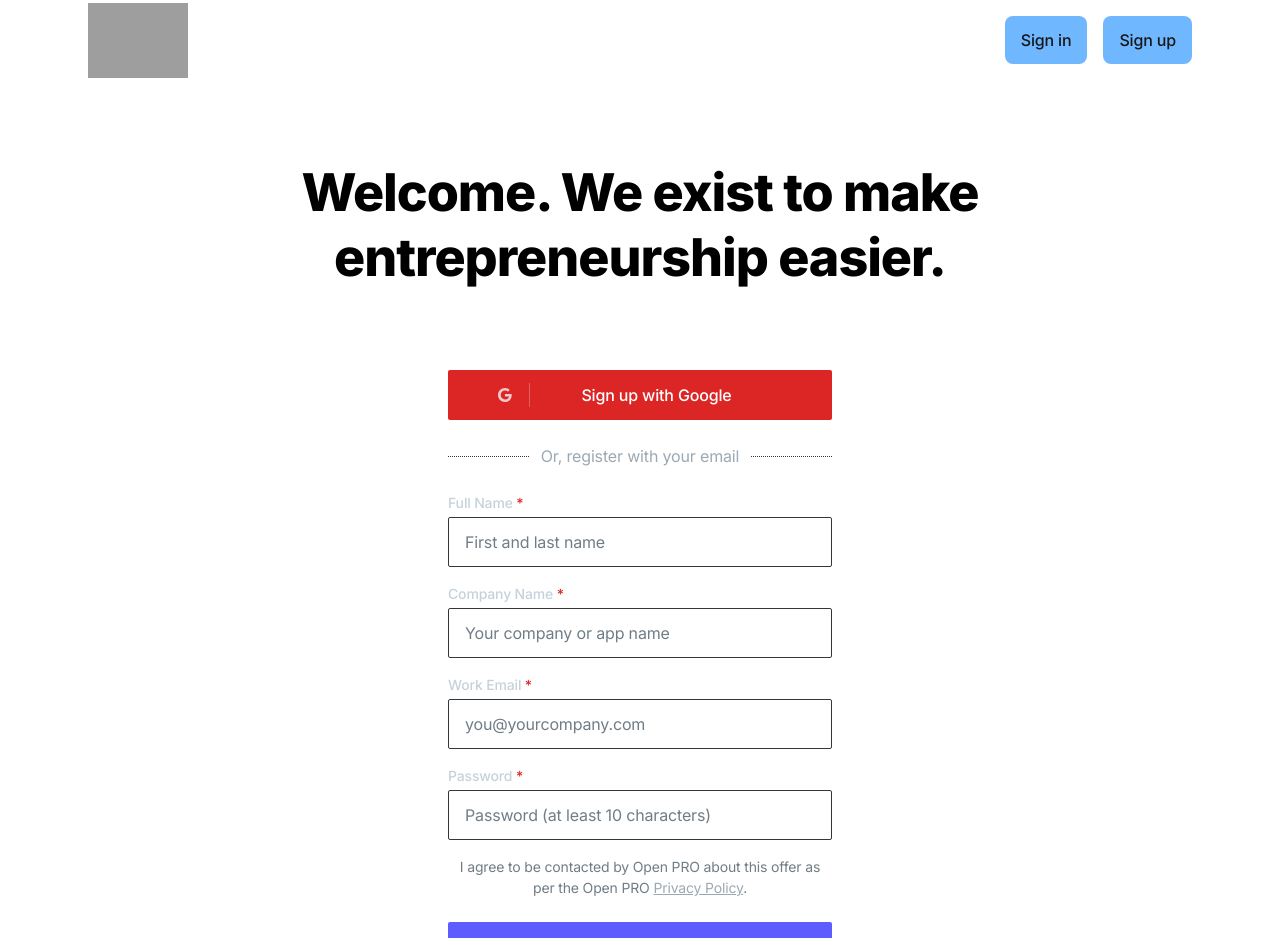
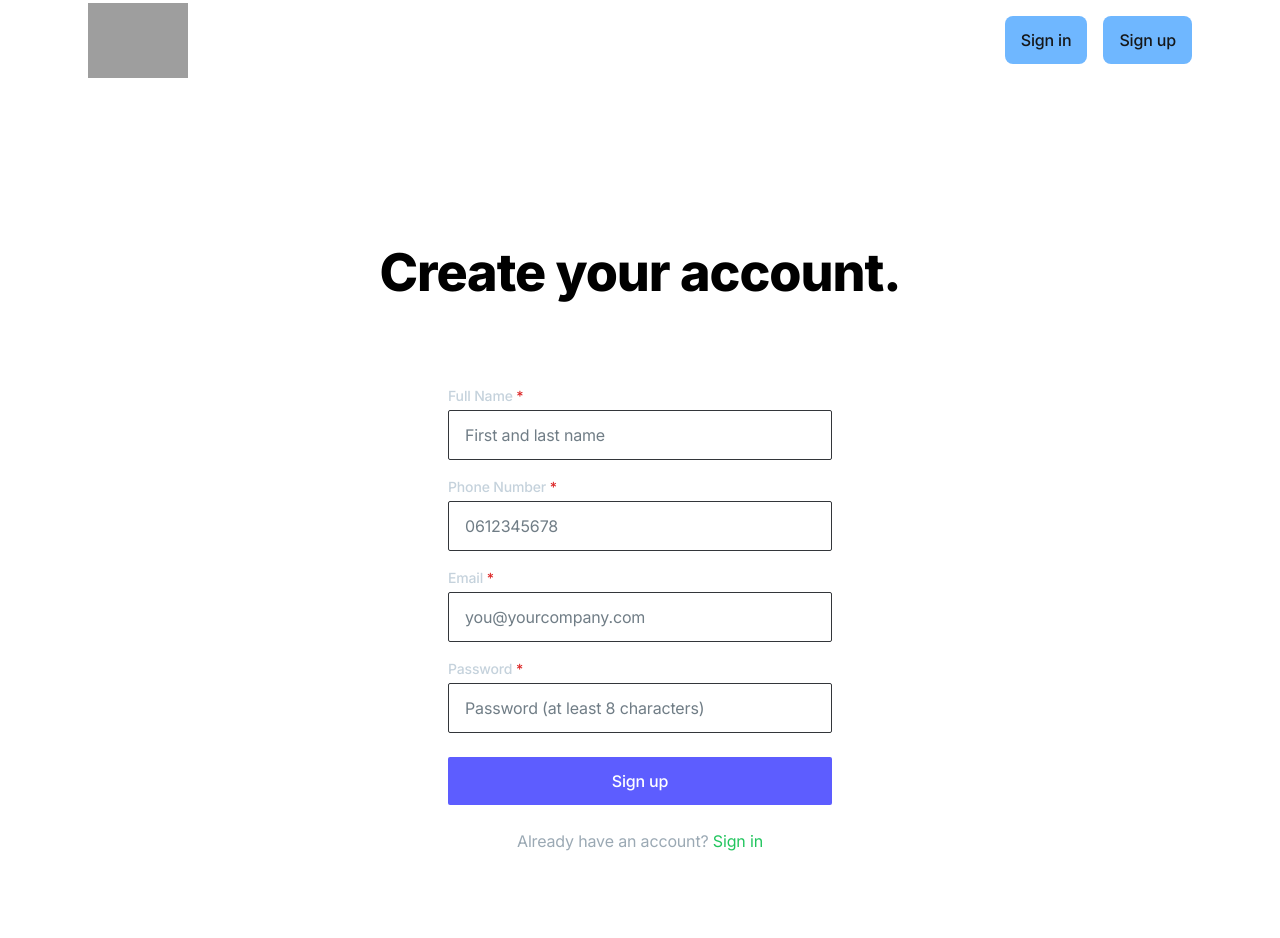
Before and after one commit to youssefggmg/MAS-My-Appointment-Schedule, a Next.js app in the folder frontend/: page /signup in a window 1280 px wide. Shown: the top 938 px of the page. Built offline with nearby package versions, Linux system fonts and the light colour scheme; grey boxes are pictures that could not be loaded.

Commit message:
"Updated frontend code: refactored SignUp page, added Header component, removed hello route, updated CSS, and installed react-hook-form"

```diff
--- a/frontend/app/(auth)/signup/page.tsx
+++ b/frontend/app/(auth)/signup/page.tsx
@@ -1,82 +1,138 @@
-export const metadata = {
-  title: 'Sign Up - Open PRO',
-  description: 'Page description',
-}
+'use client'
+import {SubmitHandler, useForm } from 'react-hook-form';
+import Header from '@/components/ui/header';
+import Link from 'next/link';
 
-import Link from 'next/link'
 
 export default function SignUp() {
+  interface SignUpFormData {
+    fullName: string;
+    phoneNumber: string;
+    email: string;
+    password: string;
+  }
+  const { register, handleSubmit, formState: { errors } } = useForm<SignUpFormData>();
+
+  const onSubmit:SubmitHandler<SignUpFormData> = (data:SignUpFormData) => {
+    console.log(data);
+    // handle sign up logic here
+  };
+
   return (
+    <>
+      <Header />
       <section className="relative">
         <div className="max-w-6xl mx-auto px-4 sm:px-6">
           <div className="pt-32 pb-12 md:pt-40 md:pb-20">
-
             {/* Page header */}
             <div className="max-w-3xl mx-auto text-center pb-12 md:pb-20">
-            <h1 className="h1">Welcome. We exist to make entrepreneurship easier.</h1>
+              <h1 className="h1">Create your account.</h1>
             </div>
 
             {/* Form */}
             <div className="max-w-sm mx-auto">
-            <form>
-              <div className="flex flex-wrap -mx-3">
+              <form onSubmit={handleSubmit(onSubmit)}>
+                <div className="flex flex-wrap -mx-3 mb-4">
                   <div className="w-full px-3">
-                  <button className="btn px-0 text-white bg-red-600 hover:bg-red-700 w-full relative flex items-center">
-                    <svg className="w-4 h-4 fill-current text-white opacity-75 shrink-0 mx-4" viewBox="0 0 16 16" xmlns="http://www.w3.org/2000/svg">
-                      <path d="M7.9 7v2.4H12c-.2 1-1.2 3-4 3-2.4 0-4.3-2-4.3-4.4 0-2.4 2-4.4 4.3-4.4 1.4 0 2.3.6 2.8 1.1l1.9-1.8C11.5 1.7 9.9 1 8 1 4.1 1 1 4.1 1 8s3.1 7 7 7c4 0 6.7-2.8 6.7-6.8 0-.5 0-.8-.1-1.2H7.9z" />
-                    </svg>
-                    <span className="h-6 flex items-center border-r border-white border-opacity-25 mr-4" aria-hidden="true"></span>
-                    <span className="flex-auto pl-16 pr-8 -ml-16">Sign up with Google</span>
+                    <label className="block text-gray-300 text-sm font-medium mb-1" htmlFor="full-name">
+                      Full Name <span className="text-red-600">*</span>
+                    </label>
+                    <input
+                      id="full-name"
+                      type="text"
+                      className="form-input w-full text-gray-300"
+                      placeholder="First and last name"
+                      {...register('fullName', { required: 'Full name is required' })}
+                    />
+                    {errors.fullName && <p className="text-red-600">{errors.fullName.message}</p>}
+                  </div>
+                </div>
+
+                <div className="flex flex-wrap -mx-3 mb-4">
+                  <div className="w-full px-3">
+                    <label className="block text-gray-300 text-sm font-medium mb-1" htmlFor="phone-number">
+                      Phone Number <span className="text-red-600">*</span>
+                    </label>
+                    <input
+                      id="phone-number"
+                      type="text"
+                      className="form-input w-full text-gray-300"
+                      placeholder="0612345678"
+                      {...register('phoneNumber', {
+                        required: 'Phone number is required',
+                        pattern: {
+                          value: /^[0-9]{10}$/,
+                          message: 'Phone number must be 10 digits',
+                        },
+                      })}
+                    />
+                    {errors.phoneNumber && <p className="text-red-600">{errors.phoneNumber.message}</p>}
+                  </div>
+                </div>
+
+                <div className="flex flex-wrap -mx-3 mb-4">
+                  <div className="w-full px-3">
+                    <label className="block text-gray-300 text-sm font-medium mb-1" htmlFor="email">
+                      Email <span className="text-red-600">*</span>
+                    </label>
+                    <input
+                      id="email"
+                      type="email"
+                      className="form-input w-full text-gray-300"
+                      placeholder="you@yourcompany.com"
+                      {...register('email', {
+                        required: 'Email is required',
+                        pattern: {
+                          value: /^[a-zA-Z0-9._%+-]+@[a-zA-Z0-9.-]+\.[a-zA-Z]{2,4}$/,
+                          message: 'Enter a valid email address',
+                        },
+                      })}
+                    />
+                    {errors.email && <p className="text-red-600">{errors.email.message}</p>}
+                  </div>
+                </div>
+
+                <div className="flex flex-wrap -mx-3 mb-4">
+                  <div className="w-full px-3">
+                    <label className="block text-gray-300 text-sm font-medium mb-1" htmlFor="password">
+                      Password <span className="text-red-600">*</span>
+                    </label>
+                    <input
+                      id="password"
+                      type="password"
+                      className="form-input w-full text-gray-300"
+                      placeholder="Password (at least 8 characters)"
+                      {...register('password', {
+                        required: 'Password is required sss',
+                        minLength: {
+                          value: 8,
+                          message: 'Password must be at least 8 characters long',
+                        },
+                      })}
+                    />
+                    {errors.password && <p className="text-red-600">{errors.password.message}</p>}
+                  </div>
+                </div>
+
+                <div className="flex flex-wrap -mx-3 mt-6">
+                  <div className="w-full px-3">
+                    <button className="btn text-white bg-purple-600 hover:bg-purple-700 w-full" type="submit">
+                      Sign up
                     </button>
                   </div>
                 </div>
               </form>
-            <div className="flex items-center my-6">
-              <div className="border-t border-gray-700 border-dotted grow mr-3" aria-hidden="true"></div>
-              <div className="text-gray-400">Or, register with your email</div>
-              <div className="border-t border-gray-700 border-dotted grow ml-3" aria-hidden="true"></div>
-            </div>
-            <form>
-              <div className="flex flex-wrap -mx-3 mb-4">
-                <div className="w-full px-3">
-                  <label className="block text-gray-300 text-sm font-medium mb-1" htmlFor="full-name">Full Name <span className="text-red-600">*</span></label>
-                  <input id="full-name" type="text" className="form-input w-full text-gray-300" placeholder="First and last name" required />
+
+              <div className="text-gray-400 text-center mt-6">
+                Already have an account?{' '}
+                <Link href="/signin" className="text-green-500 hover:text-gray-200 transition duration-150 ease-in-out">
+                  Sign in
+                </Link>
               </div>
             </div>
-              <div className="flex flex-wrap -mx-3 mb-4">
-                <div className="w-full px-3">
-                  <label className="block text-gray-300 text-sm font-medium mb-1" htmlFor="company-name">Company Name <span className="text-red-600">*</span></label>
-                  <input id="company-name" type="text" className="form-input w-full text-gray-300" placeholder="Your company or app name" required />
-                </div>
-              </div>
-              <div className="flex flex-wrap -mx-3 mb-4">
-                <div className="w-full px-3">
-                  <label className="block text-gray-300 text-sm font-medium mb-1" htmlFor="email">Work Email <span className="text-red-600">*</span></label>
-                  <input id="email" type="email" className="form-input w-full text-gray-300" placeholder="you@yourcompany.com" required />
-                </div>
-              </div>
-              <div className="flex flex-wrap -mx-3 mb-4">
-                <div className="w-full px-3">
-                  <label className="block text-gray-300 text-sm font-medium mb-1" htmlFor="password">Password <span className="text-red-600">*</span></label>
-                  <input id="password" type="password" className="form-input w-full text-gray-300" placeholder="Password (at least 10 characters)" required />
-                </div>
-              </div>
-              <div className="text-sm text-gray-500 text-center">
-                I agree to be contacted by Open PRO about this offer as per the Open PRO <Link href="#" className="underline text-gray-400 hover:text-gray-200 hover:no-underline transition duration-150 ease-in-out">Privacy Policy</Link>.
-              </div>
-              <div className="flex flex-wrap -mx-3 mt-6">
-                <div className="w-full px-3">
-                  <button className="btn text-white bg-purple-600 hover:bg-purple-700 w-full">Sign up</button>
-                </div>
-              </div>
-            </form>
-            <div className="text-gray-400 text-center mt-6">
-              Already using Open PRO? <Link href="/signin" className="text-purple-600 hover:text-gray-200 transition duration-150 ease-in-out">Sign in</Link>
-            </div>
-          </div>
-
           </div>
         </div>
       </section>
-  )
+    </>
+  );
 }
--- a/frontend/app/(default)/page.tsx
+++ b/frontend/app/(default)/page.tsx
@@ -2,6 +2,7 @@ import Hero from '@/components/hero';
 import Features from '@/components/features';
 import Testimonials from '@/components/testimonials';
 import Statistics from '@/components/statustics';
+import Header from '@/components/ui/header';
 export const metadata = {
   title: 'Home - Open PRO',
   description: 'Page description',
@@ -11,9 +12,10 @@ export const metadata = {
 export default function Home() {
   return (
     <>
+      <Header />
       <Hero />
       <Features />
-      <Statistics/>
+      <Statistics />
       <Testimonials />
     </>
   )
--- /dev/null
+++ b/frontend/app/about/page.tsx
@@ -0,0 +1,23 @@
+import Info from '@/components/info';
+import Footer from '@/components/ui/footer';
+import Header from '@/components/ui/header';
+import React from 'react'
+
+export const metadata = {
+    title: 'About Us - My Appointment Schedule',
+    description: 'Learn more about My Appointment Schedule, our mission to connect customers with service providers, and how we strive to make the booking process seamless and efficient.',
+    keywords: 'appointment booking, service providers, customer service, scheduling platform, My Appointment Schedule',
+    author: 'My Appointment Schedule Team',
+};
+
+const aboutPage = () => {
+    return (
+        <>
+            <Header />
+            <Info />
+            <Footer />
+        </>
+    )
+}
+
+export default aboutPage;
--- a/frontend/app/api/hello/route.ts
+++ /dev/null
@@ -1,3 +0,0 @@
-export async function GET(request: Request) {
-  return new Response('Hello, Next.js!')
-}
--- a/frontend/app/css/style.css
+++ b/frontend/app/css/style.css
@@ -6,6 +6,7 @@
 @import 'additional-styles/range-slider.css';
 @import 'additional-styles/toggle-switch.css';
 @import 'additional-styles/theme.css';
+@import url('https://fonts.googleapis.com/css2?family=Open+Sans:ital,wght@0,300..800;1,300..800&display=swap');
 
 @import 'tailwindcss/utilities';
 
@@ -20,3 +21,12 @@
 [x-cloak=""] {
     display: none;
 }
+
+.open-sans{
+    font-family: "Open Sans", system-ui;
+    font-optical-sizing: auto;
+    font-weight: 700;
+    font-style: normal;
+    font-variation-settings:
+      "wdth" 100;
+  }
--- a/frontend/app/layout.tsx
+++ b/frontend/app/layout.tsx
@@ -31,7 +31,6 @@ export default function RootLayout({
     <html lang="en">
       <body className={`${inter.variable} ${architects_daughter.variable} font-inter antialiased tracking-tight`}>
         <div className="flex flex-col min-h-screen overflow-hidden">
-          <Header />
           {children}
         </div>
       </body>
--- a/frontend/components/hero.tsx
+++ b/frontend/components/hero.tsx
@@ -19,7 +19,7 @@ export default function Hero() {
                 <a className="btn text-black bg-[#6FB7FF] hover:bg-purple-700 w-full mb-4 sm:w-auto sm:mb-0" href="/signup">creat your acount </a>
               </div>
               <div data-aos="fade-up" data-aos-delay="600">
-                <a className="btn text-black bg-[#20C997] hover:bg-gray-800 w-full sm:w-auto sm:ml-4" href="#0">Learn more</a>
+                <a className="btn text-black bg-[#20C997] hover:bg-gray-800 w-full sm:w-auto sm:ml-4" href="about">Learn more</a>
               </div>
             </div>
           </div>
--- /dev/null
+++ b/frontend/components/info.tsx
@@ -0,0 +1,30 @@
+import React from 'react'
+
+const Info = () => {
+    return (
+        <div className='flex justify-center items-center flex-col px-4'>
+            <div className='my-10 flex flex-col items-center'>
+                <h1 className='open-sans text-3xl md:text-4xl lg:text-6xl text-center'>About My Appointment Schedule</h1>
+                <p className='w-full md:w-9/12 lg:w-7/12 text-center font-semibold mt-4'>At My Appointment Schedule, we believe in the power of seamless connections between customers and service providers. Our mission is to revolutionize the way appointments are booked and managed, ensuring that every interaction is smooth, efficient, and satisfying.</p>
+            </div>
+            <div className='my-10 flex flex-col items-center'>
+                <h1 className='open-sans text-3xl md:text-4xl lg:text-6xl text-center'>Our Commitment to You</h1>
+                <p className='w-full md:w-9/12 lg:w-7/12 text-center font-semibold mt-4'>We are dedicated to providing the best experience for both customers and service providers. Whether you are booking an appointment or managing your schedule, our platform is designed to be user-friendly, reliable, and secure. We prioritize your needs and work tirelessly to ensure that your experience with us exceeds your expectations.</p>
+            </div>
+            <div className='my-10 flex flex-col items-center'>
+                <h1 className='open-sans text-3xl md:text-4xl lg:text-6xl text-center'>For Customers</h1>
+                <p className='w-full md:w-9/12 lg:w-7/12 text-center font-semibold mt-4'>Finding and booking appointments with your preferred service providers has never been easier. Our intuitive interface allows you to quickly search, select, and schedule services that fit your needs and preferences. We understand that your time is valuable, and we are committed to making your booking process as hassle-free as possible.</p>
+            </div>
+            <div className='my-10 flex flex-col items-center'>
+                <h1 className='open-sans text-3xl md:text-4xl lg:text-6xl text-center'>For Service Providers</h1>
+                <p className='w-full md:w-9/12 lg:w-7/12 text-center font-semibold mt-4'>Managing appointments and connecting with customers is now more streamlined than ever. Our platform offers a comprehensive suite of tools to help you manage your schedule, track appointments, and engage with your clients. We aim to support you in growing your business and enhancing your customer relationships.</p>
+            </div>
+            <div className='my-10 flex flex-col items-center'>
+                <h1 className='open-sans text-3xl md:text-4xl lg:text-6xl text-center'>Join Us</h1>
+                <p className='w-full md:w-9/12 lg:w-7/12 text-center font-semibold mt-4'>We invite you to join the My Appointment Schedule community and experience the difference. Whether you are a customer looking for top-notch service or a provider aiming to grow your business, we are here to support you every step of the way.</p>
+            </div>
+        </div>
+    )
+}
+
+export default Info
--- a/frontend/components/ui/header.tsx
+++ b/frontend/components/ui/header.tsx
@@ -4,7 +4,7 @@ import Image from 'next/image'
 
 export default function Header() {
   return (
-    <header className="absolute w-full z-30">
+    <header className="w-full z-30">
       <div className="max-w-6xl mx-auto px-4 sm:px-6">
         <div className="flex items-center justify-between h-20">
           {/* Site branding */}
--- a/frontend/package.json
+++ b/frontend/package.json
@@ -17,6 +17,7 @@
     "next": "^14.2.13",
     "react": "18.2.0",
     "react-dom": "18.2.0",
+    "react-hook-form": "^7.53.0",
     "typescript": "^5.3.3"
   },
   "devDependencies": {
```
Also changed, not shown: frontend/serveractions/signup.ts (added, +28 -0 lines), 1 other file (tests, documents, lock files or other folders). Lines whose indentation alone changed are shown as unchanged.
